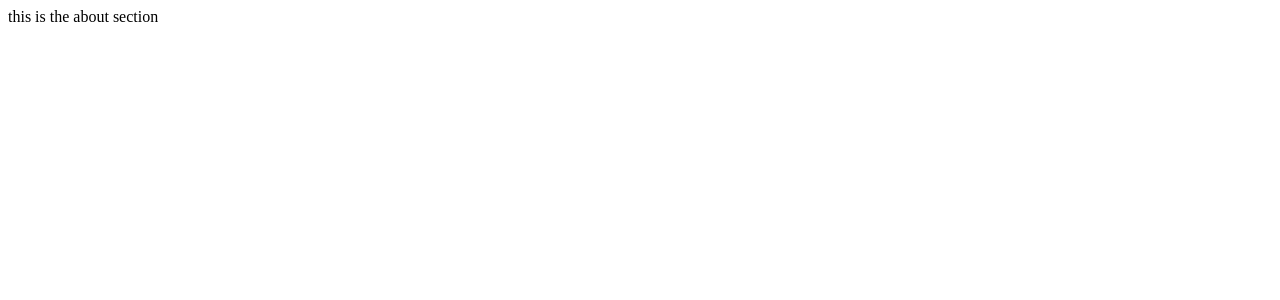
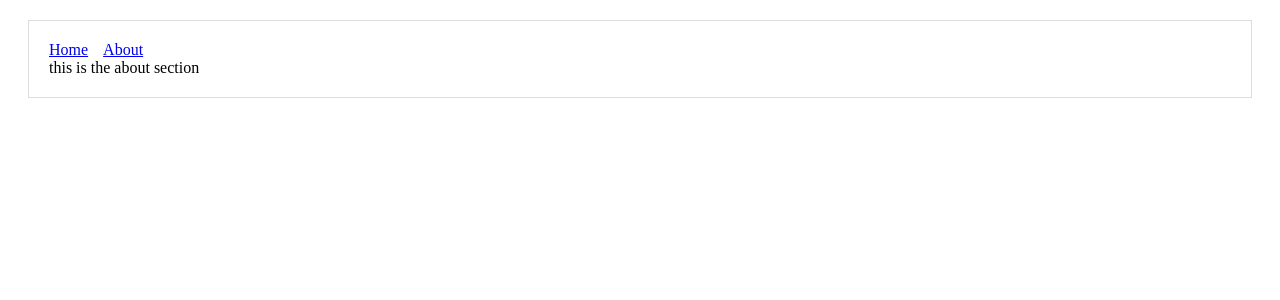
Before and after one commit to jturel/react-cms, a Next.js app in the folder client/: page /about in a window 1280 px wide. Shown: the top 300 px of the page. Built offline with nearby package versions, Linux system fonts and the light colour scheme.

Commit message:
add CORS

```diff
--- a/client/package.json
+++ b/client/package.json
@@ -12,6 +12,7 @@
   "author": "",
   "license": "ISC",
   "dependencies": {
+    "cors": "^2.8.4",
     "express": "^4.16.3",
     "isomorphic-unfetch": "^2.1.1",
     "next": "^6.1.1",
--- a/client/pages/about.js
+++ b/client/pages/about.js
@@ -1,5 +1,9 @@
+import Layout from '../components/Layout'
+
 export default () => (
-  <div>
-    this is the about section
-  </div>
+  <Layout>
+    <div>
+      this is the about section
+    </div>
+  </Layout>
 )
--- a/client/server.js
+++ b/client/server.js
@@ -1,5 +1,6 @@
 const express = require('express')
 const next = require('next')
+const cors = require('cors')
 
 const dev = process.env.NODE_ENV !== 'production'
 const app = next({ dev })
@@ -8,6 +9,7 @@ const handle = app.getRequestHandler()
 app.prepare()
 .then(() => {
   const server = express()
+  server.use(cors())
 
   server.get('/post/:id', (req, res) => {
     const actualPage = '/post'
```
Also changed, not shown: 1 other file (tests, documents, lock files or other folders).
